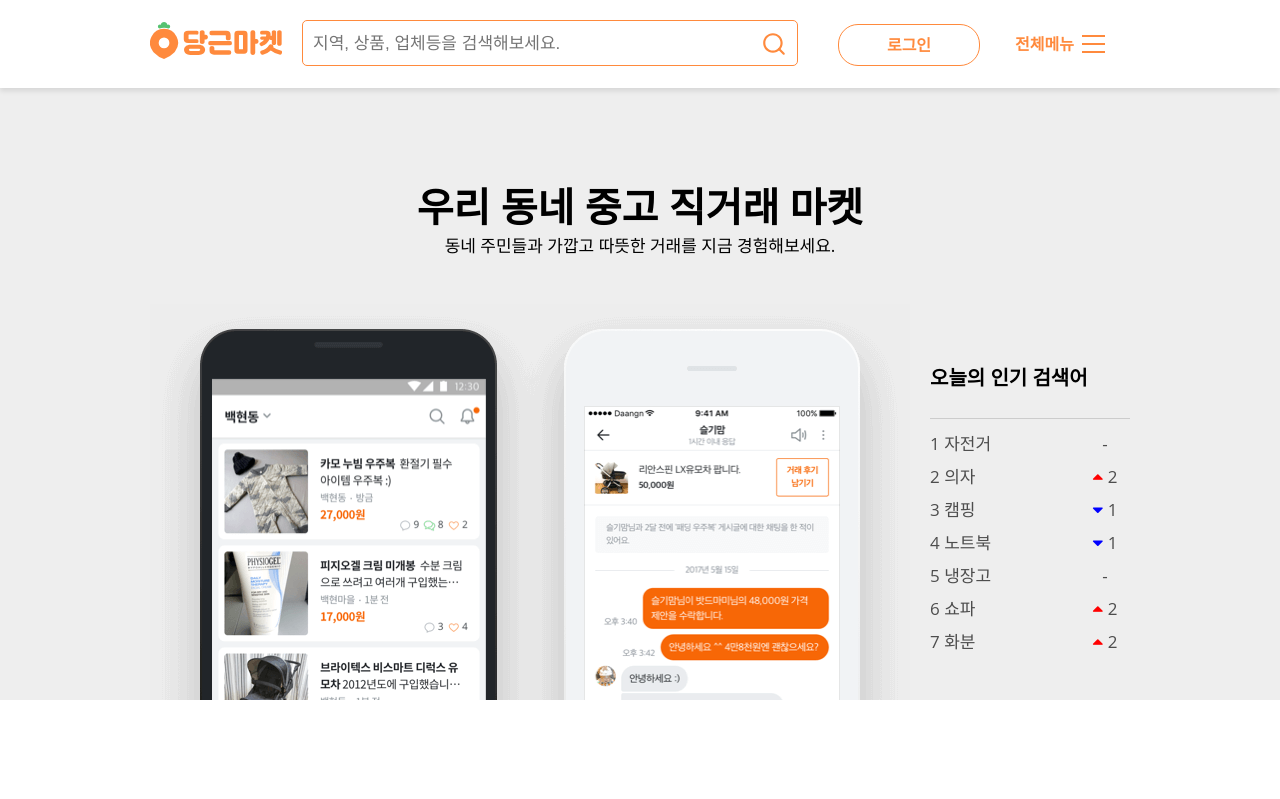
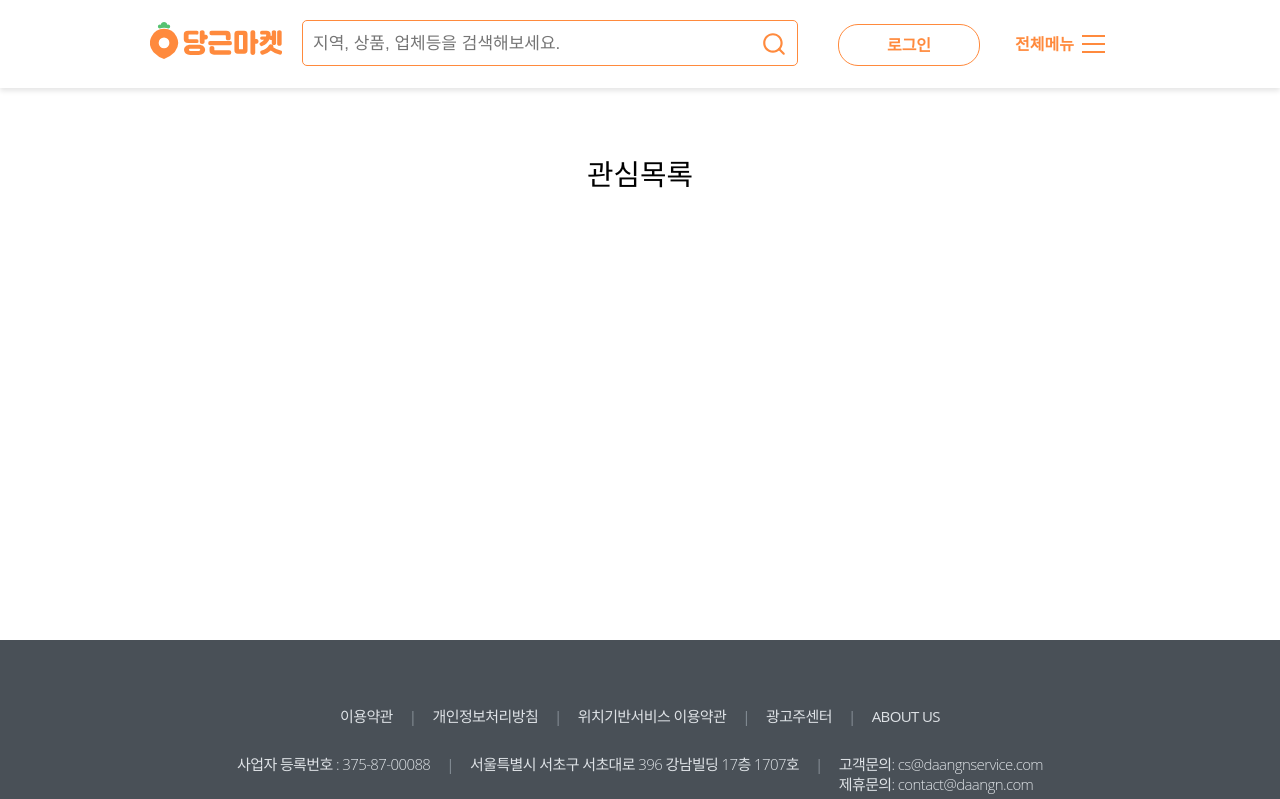
Before and after one commit to Hobak-Goguma/DaangnMarket-React, a React (Create React App) app in the folder client/: page /wishlist in a window 1280 px wide. Before the commit this address led to /. Shown: the top 799 px of the page. Built offline with nearby package versions, Linux system fonts and the light colour scheme.

Commit message:
redux testing with hooks semi-failed

```diff
--- a/client/src/Routes.js
+++ b/client/src/Routes.js
@@ -15,6 +15,7 @@ import SearchPage from "./pages/SearchPage";
 import ArticlePage from "./pages/ArticlePage";
 import OtherUserPage from "./pages/OtherUserPage";
 import UploadPage from "./pages/UploadPage";
+import WishlistPage from "./pages/WishlistPage";
 
 // Style Wrapper
 import { ThemeProvider } from "styled-components";
@@ -36,7 +37,7 @@ export default function Routes() {
           <Route path="/articles/:articles_id" component={ArticlePage} />
           <Route path="/user" component={OtherUserPage} />
           <Route path="/upload" component={UploadPage} />
-
+          <Route path="/wishlist" component={WishlistPage} />
           <Redirect from="*" to="/" />
         </Switch>
         <Global />
--- a/client/src/components/Article/ArticleFooter.js
+++ b/client/src/components/Article/ArticleFooter.js
@@ -1,12 +1,16 @@
 import React, { useState } from "react";
+import { useDispatch, useSelector } from "react-redux";
 import styled from "styled-components";
+import { withRouter } from "react-router-dom";
 
-const ArticleFooter = ({ detail, toggleClick }) => {
-  const [isHeart, setHeart] = useState(false);
+const ArticleFooter = ({ detail, history }) => {
+  // const [isHeart, setHeart] = useState(false);
+  let heart = useSelector((state) => state.heartReducer.heart);
+  const dispatch = useDispatch();
 
   const clickHeart = () => {
-    toggleClick(detail);
-    setHeart(!isHeart);
+    dispatch({ type: "HEART_CLICK" });
+    history.push("/");
   };
 
   const price = parseInt(detail.price).toLocaleString();
@@ -14,7 +18,7 @@ const ArticleFooter = ({ detail, toggleClick }) => {
     <ArticleFooterWrapper>
       <div>
         <i
-          className={`${isHeart ? "fas" : "far"} fa-heart`}
+          className={`${heart ? "fas" : "far"} fa-heart`}
           onClick={clickHeart}
         ></i>
         <div className="price-wrapper">
@@ -27,7 +31,7 @@ const ArticleFooter = ({ detail, toggleClick }) => {
   );
 };
 
-export default ArticleFooter;
+export default withRouter(ArticleFooter);
 
 const ArticleFooterWrapper = styled.div`
   position: fixed;
--- a/client/src/components/Article/index.js
+++ b/client/src/components/Article/index.js
@@ -27,10 +27,6 @@ const Article = ({ isModal, setModal, location, match, history }) => {
       });
   }, []);
 
-  const toggleClick = () => {
-    history.push("/wishlist");
-  };
-
   return (
     <ArticleWrapper>
       <ArticleSlider
@@ -40,7 +36,7 @@ const Article = ({ isModal, setModal, location, match, history }) => {
       />
       <ArticleProfile />
       <ArticleDescription detail={detail} />
-      <ArticleFooter detail={detail} toggleClick={toggleClick} />
+      <ArticleFooter detail={detail} />
     </ArticleWrapper>
   );
 };
--- /dev/null
+++ b/client/src/components/Wishlist/index.js
@@ -0,0 +1,26 @@
+import React from "react";
+import styled from "styled-components";
+
+// Mui
+
+const Wishlist = () => {
+  return (
+    <WishlistWrapper>
+      <div className="wishlist-container">
+        <h2>관심목록</h2>
+      </div>
+    </WishlistWrapper>
+  );
+};
+
+export default Wishlist;
+
+const WishlistWrapper = styled.div`
+  padding-top: 10rem;
+  text-align: center;
+  height: 60vh;
+
+  h2 {
+    font-size: 1.8rem;
+  }
+`;
--- /dev/null
+++ b/client/src/containers/WishlistContainer.js
@@ -0,0 +1,28 @@
+import React, { useEffect, useState } from "react";
+import Wishlist from "../components/Wishlist";
+import { useSelector } from "react-redux";
+
+const WishlistContainer = () => {
+  const heart = useSelector((state) => state.heartReducer.heart);
+  const [wishlist, setWishlist] = useState([]);
+
+  useEffect(() => {
+    if (heart) {
+      fetch("http://www.daangn.site/product/10")
+        .then((res) => res.json())
+        .then((res) => {
+          setWishlist(res);
+          console.log(res);
+        });
+    }
+  }, []);
+
+  return (
+    <div>
+      <Wishlist />
+      {wishlist.name}
+    </div>
+  );
+};
+
+export default WishlistContainer;
--- /dev/null
+++ b/client/src/lib/api/index.js
@@ -0,0 +1,3 @@
+const api = `http://www.daangn.site`;
+
+export default api;
--- /dev/null
+++ b/client/src/lib/api/product.js
@@ -0,0 +1,3 @@
+import api from "./index";
+
+export const getProduct = (id) => fetch(`${api}/products/${id}`);
--- /dev/null
+++ b/client/src/modules/heart.js
@@ -0,0 +1,15 @@
+const initState = {
+  heart: false,
+};
+
+const heartReducer = (state = initState, action) => {
+  if (action.type === "HEART_CLICK") {
+    return { ...state, heart: true };
+  }
+  if (action.type === "HEART_UNCLICK") {
+    return { ...state, heart: false };
+  }
+  return state;
+};
+
+export default heartReducer;
--- a/client/src/modules/index.js
+++ b/client/src/modules/index.js
@@ -1,5 +1,10 @@
 import { combineReducers } from "redux";
+import product from "./product";
+import heartReducer from "./heart";
 
-const rootReducer = combineReducers({});
+const rootReducer = combineReducers({
+  product,
+  heartReducer,
+});
 
 export default rootReducer;
--- /dev/null
+++ b/client/src/modules/product.js
@@ -0,0 +1,13 @@
+const ISHEART = "product/ISHEART";
+const PRODUCTID = "product/PRODUCTID";
+
+const initialState = false;
+
+const product = (state = initialState, action) => {
+  if (action.type === ISHEART) {
+    return true;
+  }
+  return state;
+};
+
+export default product;
--- /dev/null
+++ b/client/src/pages/WishlistPage.js
@@ -0,0 +1,13 @@
+import React from "react";
+import Layout from "../components/Layout";
+import WishlistContainer from "../containers/WishlistContainer";
+
+const WishlistPage = () => {
+  return (
+    <Layout>
+      <WishlistContainer />
+    </Layout>
+  );
+};
+
+export default WishlistPage;
```
